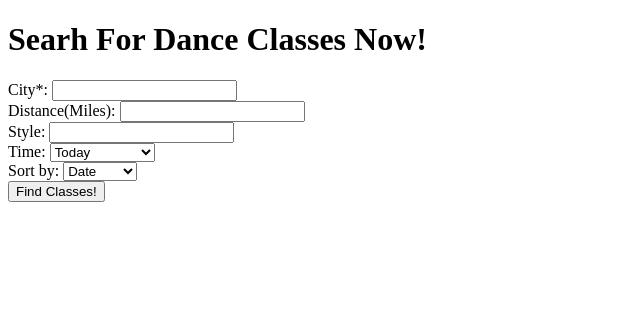
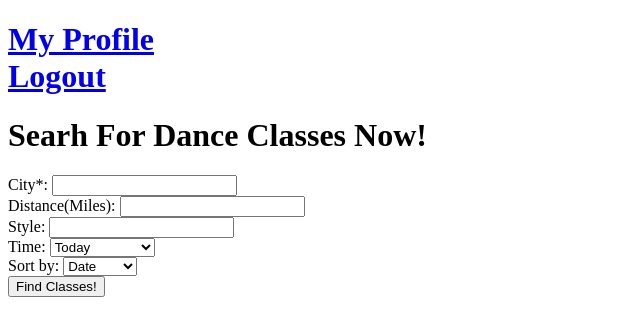
Before and after one commit to coll510/HB-Web-App-Project, a Flask app: page /danceclass-search in a window 1280 px wide. Shown: the top 336 px of the page, without its empty margins (0-640 px from the left). Run offline with Flask 2, Linux system fonts and the light colour scheme; the visitor is signed in with stand-in values (Sample User, id 1).

Commit message:
Added login/logout/profile to base.html

```diff
--- a/templates/base.html
+++ b/templates/base.html
@@ -5,6 +5,15 @@
 </head>
 
   <body>
+    <div id="user-log">
+      {% if session %}
+        <h1><a href="/user-profile">My Profile
+          <br>
+            <a href="/logout">Logout
+        </a></h1>
+      {% else %}
+        <h1><a href="/login">Login</a></h1>
+      {% endif %}
     <ul>
     {% for message in get_flashed_messages() %}
       <li>  {{ message }} </li>
```
Also changed, not shown: server.py (line endings or trailing spaces).
